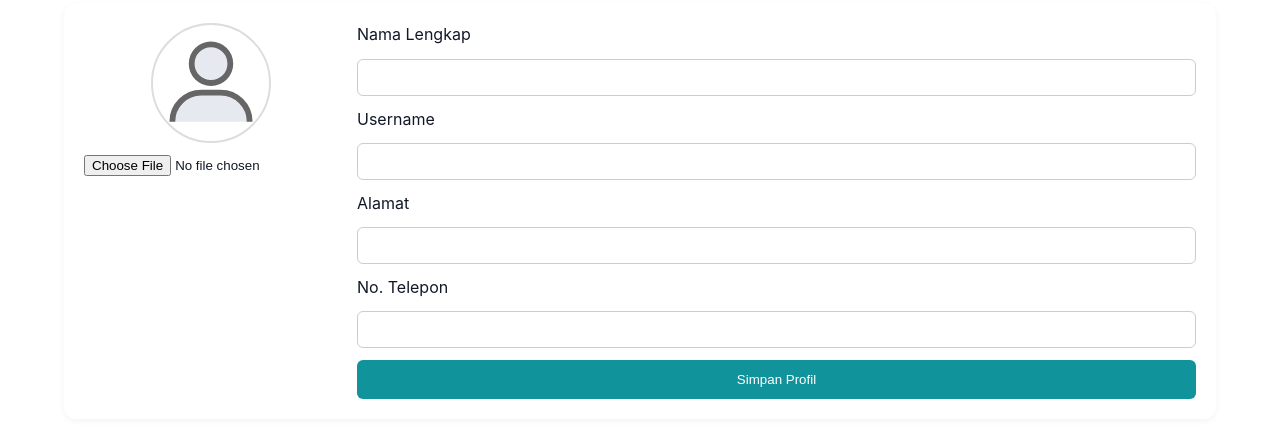
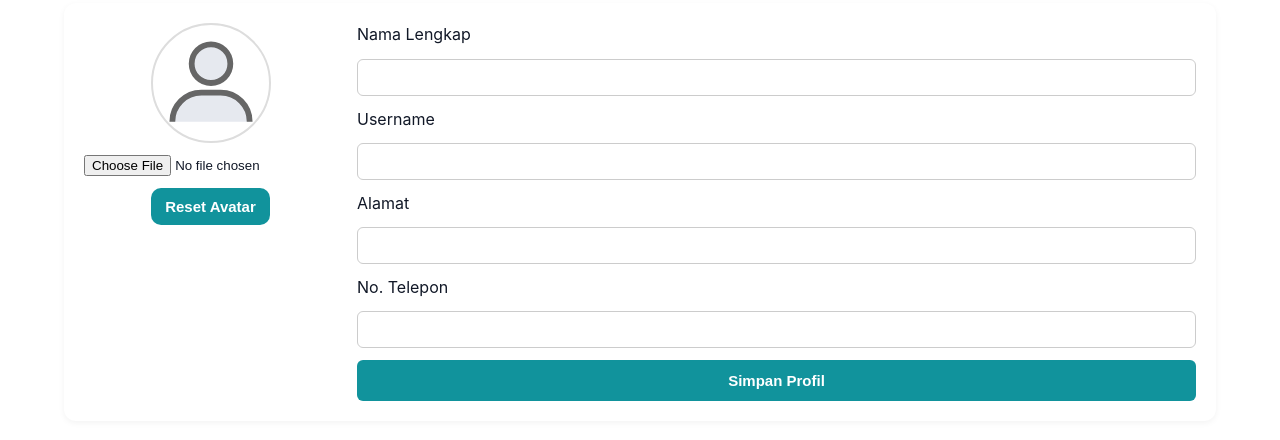
Before and after one commit to szyeee/UTS-FrontEnd, a website: page profile.html in a window 1280 px wide. Shown: the part 228-668 px from the top of the page. Drawn offline with Linux system fonts and the light colour scheme.

Commit message:
Penambahan avatar profile

```diff
--- a/profile.html
+++ b/profile.html
@@ -7,39 +7,46 @@
   <link rel="stylesheet" href="styles/header.css">
   <link rel="stylesheet" href="styles/profile.css">
   <link rel="stylesheet" href="styles/footer.css">
-<link rel="stylesheet" href="assets/css/ecommerce.css">
+  <link rel="stylesheet" href="assets/css/ecommerce.css">
 </head>
 <body>
   <div id="header-placeholder"></div>
 
-
   <div class="container profile-container">
     <h1>Profil Saya</h1>
+
     <div class="profile-card">
+      <!-- AVATAR SECTION (HANYA SATU) -->
       <div class="avatar-section">
         <img id="profile-avatar" src="assets/default-avatar.svg" alt="Avatar">
         <input type="file" id="avatar-input" accept="image/*">
+        <button id="reset-avatar" class="btn">Reset Avatar</button>
       </div>
+
+      <!-- FORM -->
       <div class="profile-form">
         <label>Nama Lengkap</label>
         <input type="text" id="fullname">
+
         <label>Username</label>
         <input type="text" id="username">
+
         <label>Alamat</label>
         <input type="text" id="address">
+
         <label>No. Telepon</label>
         <input type="tel" id="phone">
-        <button id="save-profile">Simpan Profil</button>
+
+        <button id="save-profile" class="btn primary">Simpan Profil</button>
       </div>
     </div>
   </div>
 
-
   <script src="scripts/profile.js"></script>
 
-
-  <div id="footer-placeholder">  <script src="scripts/header.js"></script>
-  <script src="scripts/cart.js"></script>
-</div>
+  <div id="footer-placeholder">
+    <script src="scripts/header.js"></script>
+    <script src="scripts/cart.js"></script>
+  </div>
 </body>
 </html>
```
